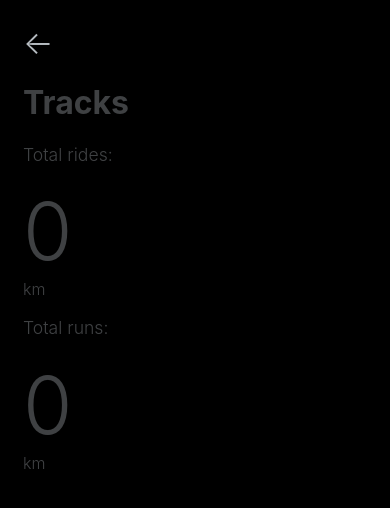
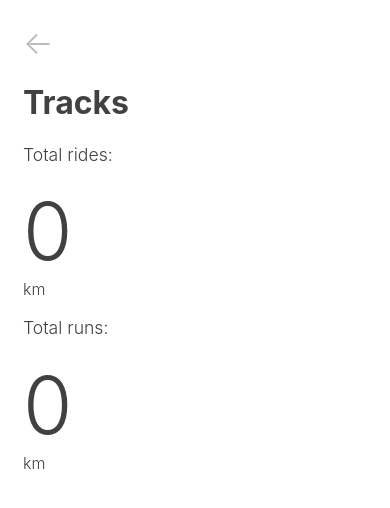
Before and after one commit to shuyanglin/shuyanglin.github.io, a website: page public/tracks/index.html in a window 390 px wide. Drawn offline with Linux system fonts and the light colour scheme; no server answers.

Commit message:
responsive bug fix

```diff
--- a/public/css/tracks.css
+++ b/public/css/tracks.css
@@ -4,6 +4,6 @@
 @media all and (max-width: 768px) {
 
     body{
-        background-color: black;
+        background-color: white;
     }
 }
--- a/public/tracks/index.html
+++ b/public/tracks/index.html
@@ -1,6 +1,7 @@
 <html>
     <head>
         <title>tracks</title>
+        <meta name="viewport" content="width=device-width,initial-scale=1">
         <link href="../css/style.css" rel="stylesheet">
         <link href="../css/tracks.css" rel="stylesheet">
     </head>
```
Also changed, not shown: public/cv/index.html (+1 -1 lines), public/index.html (+1 -1 lines).
